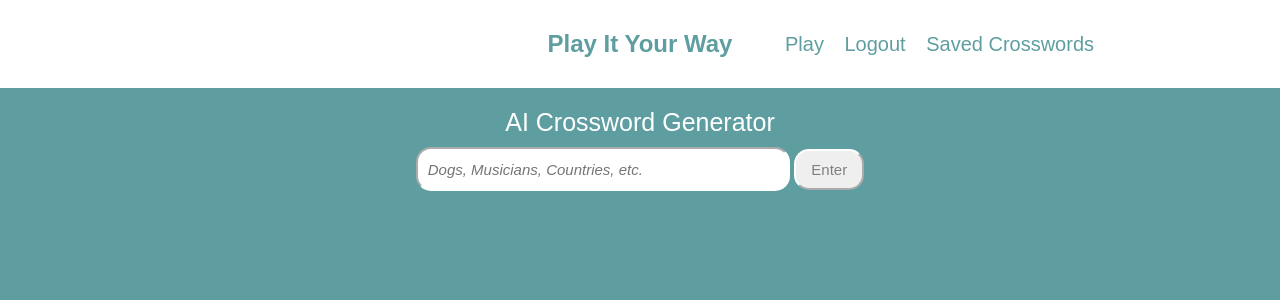
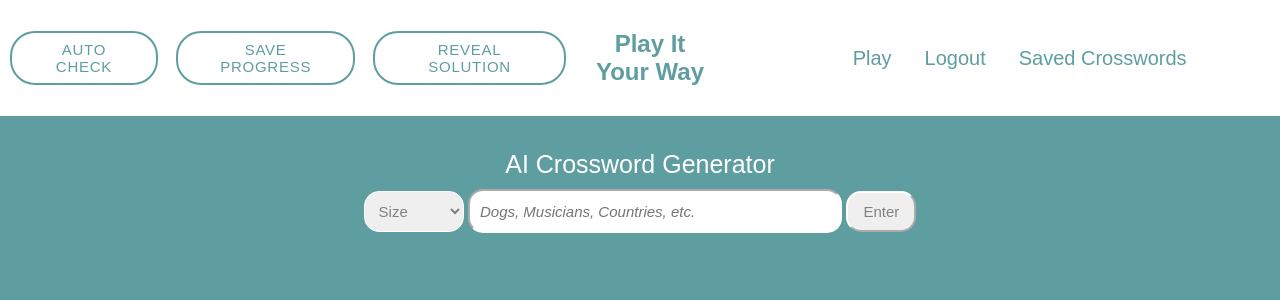
Before and after one commit to juliagrove/ai-crossword-generator, a Django app: page /crossword/ in a window 1280 px wide. Shown: the top 300 px of the page. Run offline with Django 5.2, Linux system fonts and the light colour scheme; the visitor is signed in with stand-in values (Sample User, id 1).

Commit message:
Add Size Feature/rearrange buttons/fixed nav size

```diff
--- a/crossword/static/css/base.css
+++ b/crossword/static/css/base.css
@@ -1,3 +1,7 @@
+main {
+    margin-top: 150px;
+}
+
 body {
     color:black;
     background-color: cadetblue;
@@ -52,17 +56,31 @@ h1 {
     align-items: center;
     background: white;
     padding: 10px;
+    position: fixed;
+    top: 0;
+    left: 0;
+    width: 100%;
+    z-index: 1000;
 }
 
 /* To center title */
-.nav-spacer {
-    width: 500px; /* must match width of nav-right */
+.nav-left {
+    width: 800px; /* must match width of nav-right */
+    align-items: left;
+    font-size: 20px;
+    display: flex;
+    justify-content: center;
+    gap:18px;
+    /* margin-left: 100px; */
 }
 
 .nav-right {
-    align-items: right;
-    width: 500px;
+    width: 800px; /* equal to width of nav-right */
+    align-items: left;
     font-size: 20px;
+    display: flex;
+    justify-content: center;
+    gap:18px;
 }
 
 .navbar a {
@@ -74,3 +92,54 @@ h1 {
 .navbar .logo {
     font-weight: bold;
 }
+
+.enterCategory select {
+    border-radius: 15px;
+    padding: 10px;
+    width: 100px;
+    font-size: 15px;
+    border-color: white;
+    color: grey;
+}
+
+.auto-check-btn.is-on {
+    background-color: white;
+    color: cadetblue;
+}
+
+.auto-check-btn {
+    border-radius: 25px;
+    border: 2px solid cadetblue;
+    background-color: cadetblue;
+    color: white;
+    padding: 8px 20px;
+    font-size: 14px;
+    letter-spacing: 0.05em;
+    cursor: pointer;
+    font-size: 15px;
+
+    transition:
+        background-color 0.25s ease,
+        color 0.25s ease,
+        box-shadow 0.25s ease,
+        transform 0.15s ease;
+}
+
+
+.save-btn {
+    border-radius: 25px;
+    border: 2px solid cadetblue;
+    background-color: white;
+    color: cadetblue;
+    padding: 8px 20px;
+    font-size: 14px;
+    letter-spacing: 0.05em;
+    cursor: pointer;
+    font-size: 15px;
+
+    transition:
+        background-color 0.25s ease,
+        color 0.25s ease,
+        box-shadow 0.25s ease,
+        transform 0.15s ease;
+}
--- a/crossword/static/css/puzzle.css
+++ b/crossword/static/css/puzzle.css
@@ -161,7 +161,6 @@ input.crossword-input:focus {
     padding: 20px;
 }
 
-
 /* loading icon */
 .spinner {
     border: 6px solid #f3f3f3;
@@ -178,56 +177,6 @@ input.crossword-input:focus {
     100% { transform: rotate(360deg); }
 }
 
-.auto-check-btn.is-on {
-    background-color: white;
-    color: cadetblue;
-}
-
-.auto-check-btn {
-    border-radius: 25px;
-    border: 2px solid white;
-    background-color: transparent;
-    color: white;
-    padding: 8px 20px;
-    font-size: 14px;
-    font-weight: 600;
-    letter-spacing: 0.05em;
-    cursor: pointer;
-    font-size: 15px;
-
-    transition:
-        background-color 0.25s ease,
-        color 0.25s ease,
-        box-shadow 0.25s ease,
-        transform 0.15s ease;
-}
-
-.save-btn {
-    border-radius: 25px;
-    border: 2px solid white;
-    background-color: transparent;
-    color: white;
-    padding: 8px 20px;
-    font-size: 14px;
-    font-weight: 600;
-    letter-spacing: 0.05em;
-    cursor: pointer;
-    font-size: 15px;
-
-    transition:
-        background-color 0.25s ease,
-        color 0.25s ease,
-        box-shadow 0.25s ease,
-        transform 0.15s ease;
-}
-
-.save-btn:hover {
-    background-color: white;
-    color: cadetblue;
-    box-shadow: 0px 4px 12px rgba(0, 0, 0, 0.18);
-    transform: translateY(-1px);
-}
-
 .white-square.highlighted,
 .white-square.highlighted input {
     background-color:  #ffcbcb;
@@ -242,22 +191,3 @@ input.crossword-input:focus {
     padding: 5px;
     border-radius: 8px;
 }
-
-.left-buttons {
-    display: flex;
-    flex-direction: column;
-    width: 290px;
-    gap: 12px;
-    margin-bottom: 10px;
-}
-
-.left-buttons .save-btn {
-    width: 100%;
-    text-align: center;
-}
-
-
-.left-buttons .auto-check-btn {
-    width: 100%;
-    text-align: center;
-}
--- a/crossword/static/js/crossword.js
+++ b/crossword/static/js/crossword.js
@@ -359,9 +359,12 @@ function getCrosswordDataFromDom() {
 
 document.addEventListener("click", async (event) => {
     const target = event.target;
-
     // Reveal grid button
     if (target && target.id === "reveal-solution-btn") {
+        if (!getCrosswordDataFromDom()) {
+            alert("Start a crossword to reveal solution")
+            return;
+        }
         if (!confirm("Are you sure you want to reveal the full solution?")) {
             return;
         }
@@ -382,7 +385,7 @@ document.addEventListener("click", async (event) => {
     if (target && target.id === "save-crossword-btn") {
         const data = getCrosswordDataFromDom();
         if (!data) {
-            alert("Crossword data not found in DOM.");
+            alert("Start a crossword to save your progress");
             return;
         }
 
--- a/crossword/templates/crossword/base.html
+++ b/crossword/templates/crossword/base.html
@@ -15,10 +15,36 @@
 <body>
     <!-- nav bar -->
     <nav class="navbar">
-        <div class="nav-spacer"></div>
-
-        <h1 class="nav-title">Play It Your Way</h1>
-
+            <div class="nav-left">
+            <!-- Auto check button -->
+                <button
+                    id="auto-check-btn"
+                    class="auto-check-btn {% if not from_saved %}is-on{% endif %}"
+                    type="button"
+                >
+                    AUTO CHECK
+                </button>
+                <!-- Save Crossword Button -->
+                {% if user.is_authenticated %}
+                    <button
+                        id="save-crossword-btn"
+                        class="save-btn"
+                        type="button"
+                        data-save-url="{% url 'crossword:save_crossword' %}"
+                    >
+                        SAVE PROGRESS
+                    </button>
+                {% endif %}
+                <!-- Reveal solution button -->
+                <button
+                    id="reveal-solution-btn"
+                    class="save-btn"
+                    type="button"
+                >
+                    REVEAL SOLUTION
+                </button>
+            </div>
+            <h1 class="nav-title">Play It Your Way</h1>
         <div class="nav-right">
             <a href="{% url 'crossword:home' %}">Play</a>
             {% if user.is_authenticated %}
--- a/crossword/templates/crossword/home.html
+++ b/crossword/templates/crossword/home.html
@@ -7,6 +7,13 @@
         <label for="user_input">AI Crossword Generator</label>
         <form id="crosswordForm" method="POST" action="{% url 'crossword:home' %}">
             {% csrf_token %}
+            <select class="crossword-size" id="crossword-size" name="crossword-size">
+                <option value="" disable selected>Size</option>
+                <option value="small">Small</option>
+                <option value="medium">Medium</option>
+                <option value="large">Large</option>
+                <option value="XL">XXL</option>
+            </select>
             <input
                 type="text"
                 maxlength="40"
--- a/crossword/views.py
+++ b/crossword/views.py
@@ -15,6 +15,7 @@ from .services.crossword_service import crossword_service
 def home(request):
     if request.method == "POST":
         category = request.POST.get("user_input", "")
+        size = request.POST.get("crossword-size", "small")
         error_message = None
         crossword_grid = []
         across_clues = []
@@ -22,7 +23,7 @@ def home(request):
 
         try:
             crossword_grid, across_clues, down_clues = crossword_service.generate(
-                category, num_words=40
+                category, size=size
             )
 
         except Exception as e:
```
Also changed, not shown: crossword/services/crossword_service.py (+7 -1 lines), crossword/templates/crossword/crossword_partial.html (+5 -44 lines).
